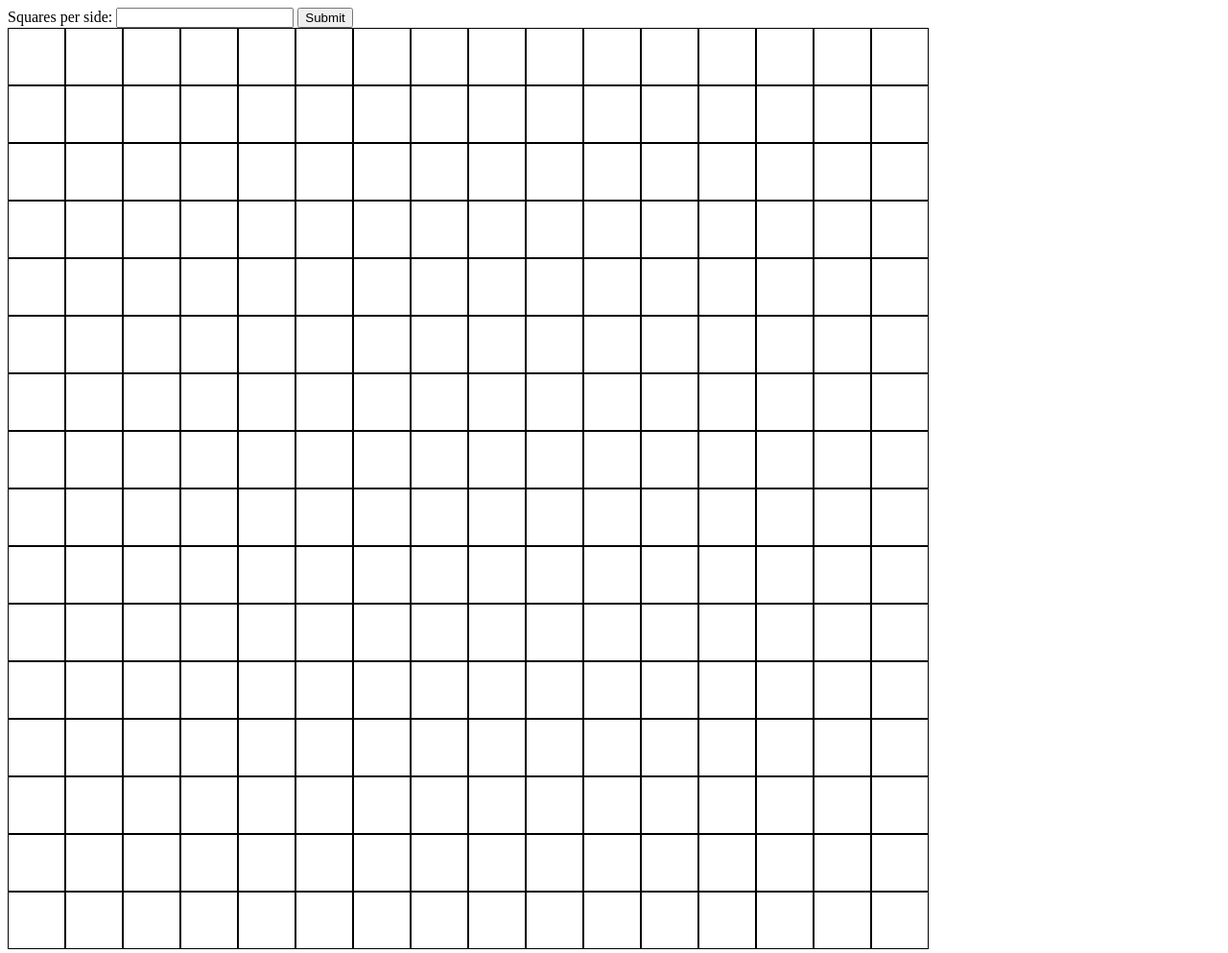
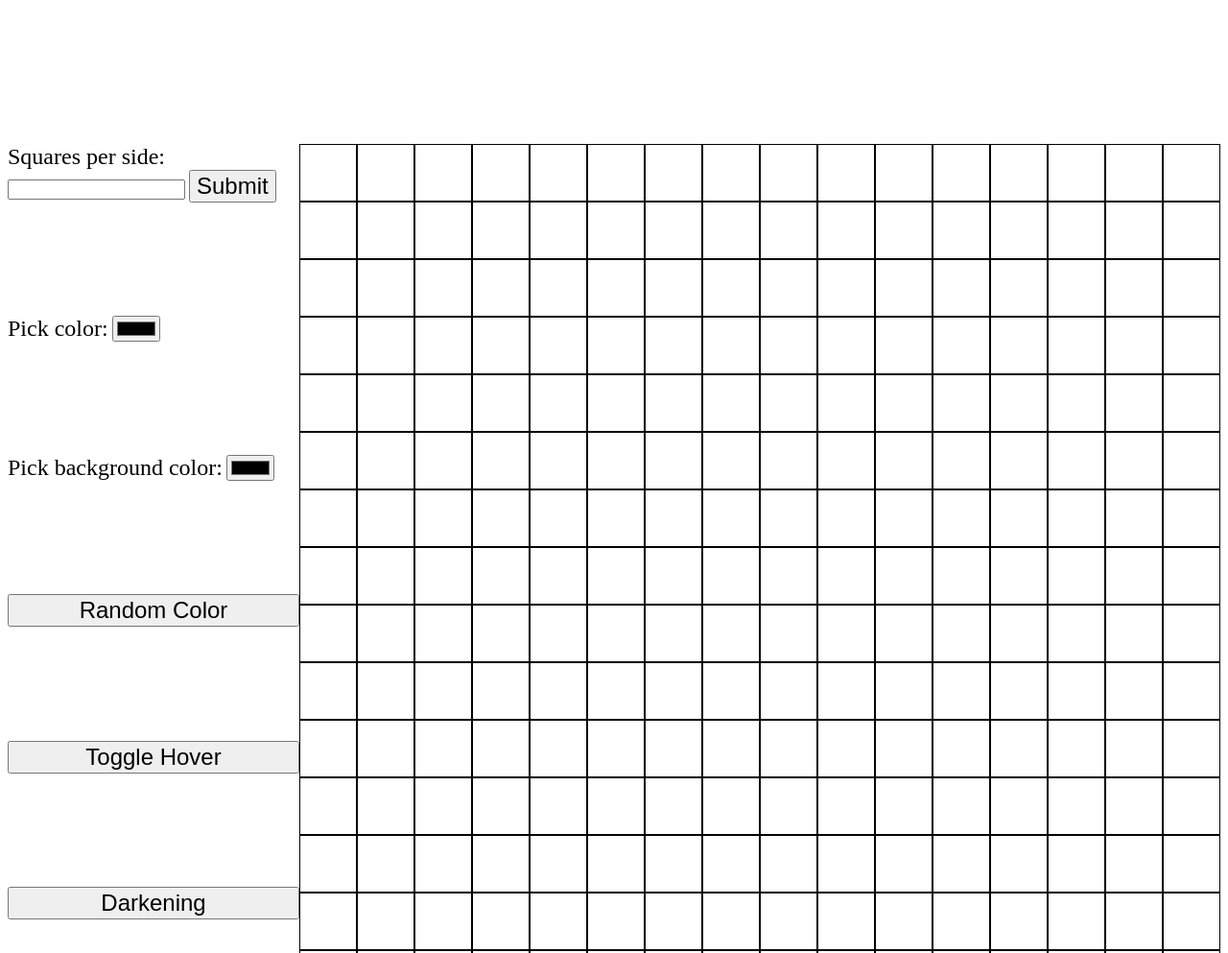
Before and after one commit to leonlunadev/odin-etch-a-sketch, a plain HTML site: page index.html in a window 1280 px wide. Shown: the top 993 px of the page at 96% size. Drawn offline with Linux system fonts and the light colour scheme.

Commit message:
improve styling

```diff
--- a/index.html
+++ b/index.html
@@ -8,11 +8,43 @@
 </head>
 <body>
 
-    <label for="numSquares">Squares per side: </label>
-    <input id="numSquares"type="text">
-    <button id="numSquaresSubmit">Submit</button>
 
-    <div class="grid"></div>
+
+
+    <div class="left">
+
+        <div class="changeNumSuqares">
+            <label for="numSquares">Squares per side: </label>
+            <input id="numSquares"type="text">
+            <button id="numSquaresSubmit">Submit</button>
+        </div>
+
+        <div class="changeColor">
+            <label for="color">Pick color:</label>
+            <input type="color" />
+        </div>
+
+        <div class="changeBackgroundColor">
+            <label for="color">Pick background color:</label>
+            <input type="color">
+
+        </div>
+
+        <button>Random Color</button>
+        <button id="drawMode">Toggle Hover</button>
+        <button>Darkening</button>
+        <button>Eraser</button>
+
+
+    </div>
+    <div class="right">
+        <div class="grid"></div>
+    </div>
+
+
+
+
+
 
 
 
--- a/script.js
+++ b/script.js
@@ -5,6 +5,7 @@ function addSquares(squareLength, numSquares) {
     const grid = document.querySelector(".grid");
     grid.appendChild(square);
   }
+  addDrawMode("mouseover");
 }
 
 function clearSquares() {
@@ -28,9 +29,32 @@ function adjustNumSquares(e) {
   addSquares(newSquareLength, newNumSquares);
 }
 
+function removeDrawListener() {}
+
+function addDrawMode(mode) {
+  const squares = document.querySelectorAll(".grid div");
+  squares.forEach((square) => {
+    square.addEventListener(mode, addColor);
+  });
+}
+
+function addColor(e) {
+  if (color == "random") {
+  } else {
+    e.target.style.backgroundColor = color;
+  }
+}
+
+function handleNewColorMode() {}
+
+function handleNewDrawMode() {}
+
 function startJavascript() {
   addSquares(60, 16);
+  addDrawMode("mouseover");
   handleNewGridSize();
 }
 
+let color = "blue";
+
 startJavascript();
--- a/style.css
+++ b/style.css
@@ -7,10 +7,32 @@ html {
   box-sizing: inherit;
 }
 
-.square {
-  border: solid black 1px;
-  width: 60px;
-  height: 60px;
+body {
+  display: flex;
+  justify-content: space-around;
+
+  margin-top: 150px;
+}
+
+button#numSquaresSubmit {
+  display: inline;
+}
+
+button {
+  display: block;
+  font-size: 24px;
+}
+label {
+  font-size: 24px;
+}
+
+.left {
+  display: flex;
+  flex-direction: column;
+  justify-content: space-between;
+}
+
+.right {
 }
 
 .grid {
```
Also changed, not shown: 1 other file.
